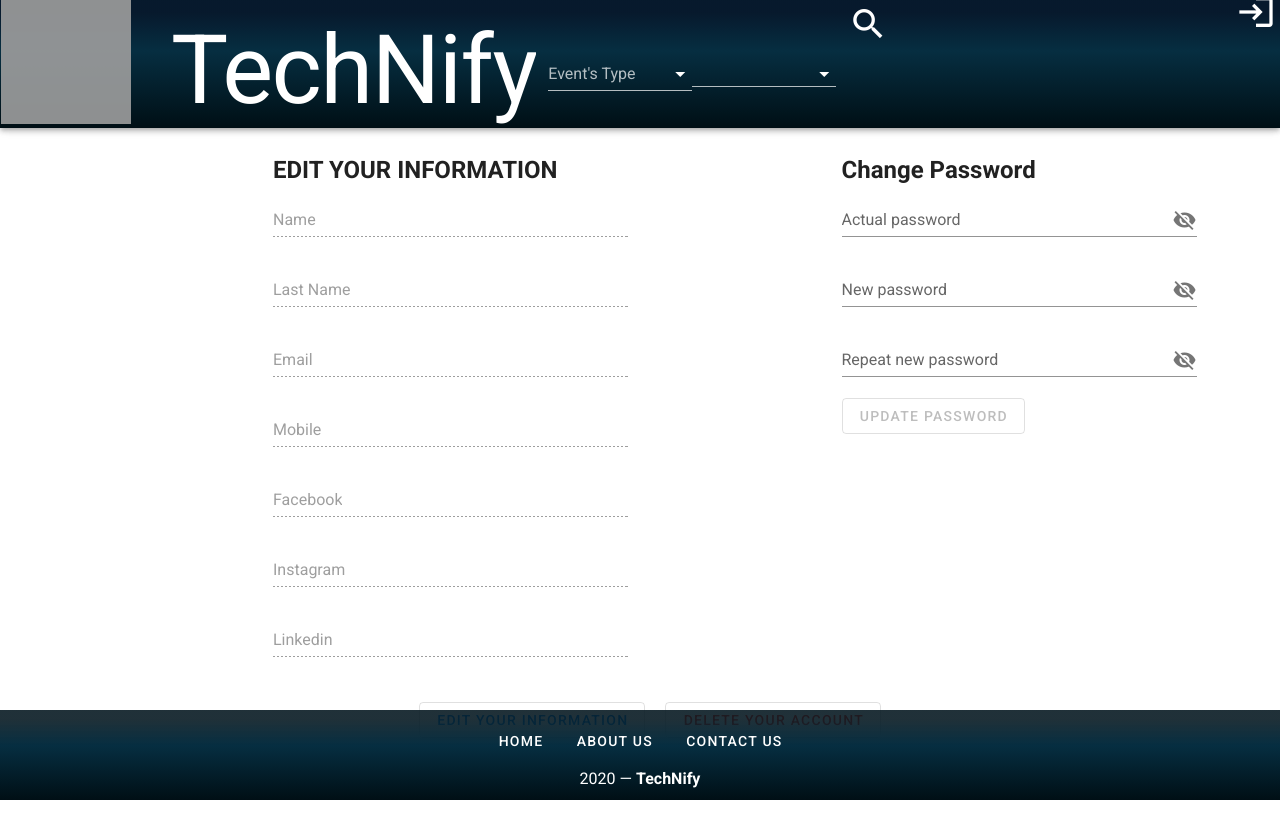
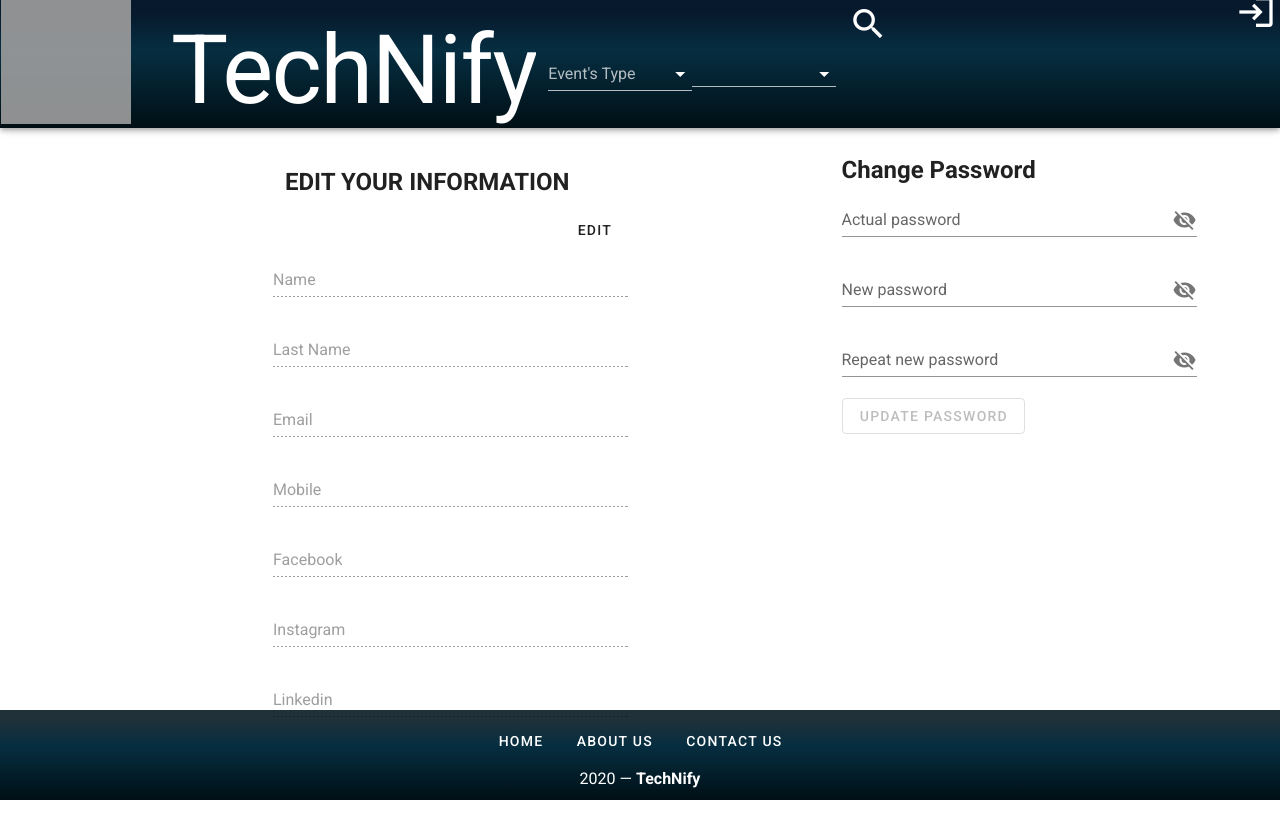
Before and after one commit to marcosm-dev/TechNify_Front, a Vue app: page /profile in a window 1280 px wide. Shown: the top 838 px of the page. Built offline with nearby package versions, Linux system fonts and the light colour scheme; no server answers; grey boxes are pictures that could not be loaded.

Commit message:
Show user info in fileds begin edit Update password Recicle code in App.js

```diff
--- a/src/services/App.js
+++ b/src/services/App.js
@@ -21,7 +21,15 @@ export default {
     })
     return response.data
   },
-
+  async getUserInfo () {
+    console.log('dentro')
+    const response = await API.get('/me', {
+      headers: {
+        token: localStorage.token // eslint-disable-line
+      }
+    })
+    return response.data
+  },
   async getAllEvents (eventType, dates) {
     let url = '/events?'
     if (eventType && dates) {
@@ -117,14 +125,6 @@ export default {
     })
     return response.data
   },
-  async editProfileOrganizer (organizerUpdates) {
-    const response = await API.put('/me', organizerUpdates, {
-      headers: {
-        token: localStorage.token // eslint-disable-line
-      }
-    })
-    return response.data
-  },
   async changePassword (newPassword) {
     console.log(newPassword)
     const response = await API.put('/me/password', newPassword, {
--- a/src/views/OrganizerProfile.vue
+++ b/src/views/OrganizerProfile.vue
@@ -1,21 +1,24 @@
 <template>
 <v-container :class="$vuetify.breakpoint.lgOnly ? 'container-lg fill-height pt-0' : 'fill-height pt-0'" fluid>
   <v-row class="d-flex justify-center mx-auto">
-    <v-col cols="8" md="8" lg="4">
-      <h2>ORGANIZER PROFILE</h2>
+   <v-col cols="8" sm="8" lg="4" class="mx-auto text-end">
+      <v-col align="start">
+      <h2>EDIT YOUR INFORMATION</h2>
+      </v-col>
+      <v-btn text @click="activeEdit">Edit</v-btn>
       <v-form ref="form">
-        <v-text-field disabled v-model="first_name" label="Name"></v-text-field>
-        <v-text-field disabled v-model="last_name" label="Last Name"></v-text-field>
-        <v-text-field disabled v-model="email" label="Email"></v-text-field>
-        <v-text-field disabled v-model="mobile" label="Mobile"></v-text-field>
-        <v-text-field disabled v-model="social_fb" label="Facebook"></v-text-field>
-        <v-text-field disabled v-model="social_it" label="Instagram"></v-text-field>
-        <v-text-field disabled v-model="social_lk" label="Linkedin"></v-text-field>
-        <v-text-field disabled v-model="vatin" label="VATIN"></v-text-field>
-        <v-text-field disabled v-model="business_name" label="business_name"></v-text-field>
-        <v-text-field disabled v-model="organizer_info" label="organizer_info"></v-text-field>
-        <v-text-field disabled v-model="address" label="address"></v-text-field>
-        <v-text-field disabled v-model="zip_code" label="zip_code"></v-text-field>
+        <v-text-field :disabled="edit" v-model="userdb.first_name" label="Name"></v-text-field>
+        <v-text-field :disabled="edit" v-model="userdb.last_name" label="Last Name"></v-text-field>
+        <v-text-field :disabled="edit" v-model="userdb.email" label="Email"></v-text-field>
+        <v-text-field :disabled="edit" v-model="userdb.mobile" label="Mobile"></v-text-field>
+        <v-text-field :disabled="edit" v-model="userdb.social_fb" label="Facebook"></v-text-field>
+        <v-text-field :disabled="edit" v-model="userdb.social_it" label="Instagram"></v-text-field>
+        <v-text-field :disabled="edit" v-model="userdb.VATIN" label="VATIN"></v-text-field>
+        <v-text-field :disabled="edit" v-model="userdb.social_lk" label="Linkedin"></v-text-field>
+        <v-text-field :disabled="edit" v-model="userdb.business_name" label="business_name"></v-text-field>
+        <v-text-field :disabled="edit" v-model="userdb.organizer_info" label="organizer_info"></v-text-field>
+        <v-text-field :disabled="edit" v-model="userdb.address" label="address"></v-text-field>
+        <v-text-field :disabled="edit" v-model="userdb.zip_code" label="zip_code"></v-text-field>
       </v-form>
       </v-col>
 <v-col cols="4">
@@ -64,48 +67,44 @@ import API from '../services/App'
 
 export default {
   data: () => ({
-    first_name: '',
-    last_name: '',
-    email: '',
-    mobile: null,
-    social_fb: '',
-    social_it: '',
-    social_lk: '',
-    vatin: '',
-    business_name: '',
-    organizer_info: '',
-    address: '',
-    zip_code: '',
+    userdb: {},
     show1: false,
     password: '',
     newPassword: '',
     confirmPassword: '',
+    edit: true,
     rules: {
       required: value => !!value || 'Required.',
       min: v => v.length >= 8 || 'Min 8 characters'
     }
 
   }),
+  created () {
+    API.getUserInfo().then(response => {
+      console.log(response)
+      return (this.userdb = response)
+    })
+  },
   methods: {
-    editProfile () {
-      if (this.confirmPassOK) {
+    activeEdit () {
+      this.edit = false
+    },
+    async editProfile () {
+      const userUpdate = {
+        first_name: this.userdb.first_name,
+        last_name: this.userdb.last_name,
+        email: this.userdb.email,
+        mobile: this.userdb.mobile,
+        VATIN: this.userdb.VATIN,
+        business_name: this.userdb.business_name,
+        social_fb: this.userdb.social_fb,
+        social_it: this.userdb.social_it,
+        social_lk: this.userdb.social_lk
+      }
+      await API.updateProfile(userUpdate)
+      if (this.newPassword) {
         this.updatePsw()
       }
-      const organizerUpdate = {
-        first_name: this.first_name,
-        last_name: this.last_name,
-        email: this.email,
-        mobile: this.mobile,
-        social_fb: this.social_fb,
-        social_it: this.social_it,
-        social_lk: this.social_lk,
-        VATIN: this.vatin,
-        business_name: this.business_name,
-        organizer_info: this.organizer_info,
-        address: this.address,
-        zip_code: this.zip_code
-      }
-      API.editProfileOrganizer(organizerUpdate)
     },
     deleteProfile (user) {
       API.deleteProfile(user)
@@ -113,21 +112,21 @@ export default {
     updatePsw () {
       const newPassword = {
         actualPassword: this.password,
-        newPassword: this.confirmPassOK
+        newPassword: this.confirmPassword
       }
       API.changePassword(newPassword)
     }
   },
   computed: {
-     checkFormPsw(){
-       if(this.password.length ===0
-        || this.newPassword.length === 0
-        || this.confirmPassword.length === 0
-        || this.newPassword !== this.confirmPassword) {
-          return true
-        }
+    checkFormPsw () {
+      if (this.password.length === 0 ||
+        this.newPassword.length === 0 ||
+        this.confirmPassword.length === 0 ||
+        this.newPassword !== this.confirmPassword) {
+        return true
+      }
       return false
-     }
+    }
   }
 }
 
--- a/src/views/Profile.vue
+++ b/src/views/Profile.vue
@@ -1,16 +1,19 @@
 <template>
 <v-container>
   <v-row class="d-flex justify-center mx-auto">
-    <v-col cols="8" sm="8" lg="4" class="mx-auto">
+    <v-col cols="8" sm="8" lg="4" class="mx-auto text-end">
+      <v-col align="start">
       <h2>EDIT YOUR INFORMATION</h2>
+      </v-col>
+      <v-btn text @click="activeEdit">Edit</v-btn>
       <v-form ref="form">
-        <v-text-field disabled v-model="userdb.first_name" label="Name"></v-text-field>
-        <v-text-field disabled v-model="userdb.last_name" label="Last Name"></v-text-field>
-        <v-text-field disabled v-model="userdb.email" label="Email"></v-text-field>
-        <v-text-field disabled v-model="userdb.mobile" label="Mobile"></v-text-field>
-        <v-text-field disabled v-model="userdb.social_fb" label="Facebook"></v-text-field>
-        <v-text-field disabled v-model="userdb.social_it" label="Instagram"></v-text-field>
-        <v-text-field disabled v-model="userdb.social_lk" label="Linkedin"></v-text-field>
+        <v-text-field :disabled="edit" v-model="userdb.first_name" label="Name"></v-text-field>
+        <v-text-field :disabled="edit" v-model="userdb.last_name" label="Last Name"></v-text-field>
+        <v-text-field :disabled="edit" v-model="userdb.email" label="Email"></v-text-field>
+        <v-text-field :disabled="edit" v-model="userdb.mobile" label="Mobile"></v-text-field>
+        <v-text-field :disabled="edit" v-model="userdb.social_fb" label="Facebook"></v-text-field>
+        <v-text-field :disabled="edit" v-model="userdb.social_it" label="Instagram"></v-text-field>
+        <v-text-field :disabled="edit" v-model="userdb.social_lk" label="Linkedin"></v-text-field>
       </v-form>
       </v-col>
 <v-col cols="4">
@@ -59,36 +62,35 @@ import API from '../services/App'
 
 export default {
   data: () => ({
-    userdb:{},
-    first_name: '',
-    last_name: '',
-    email: '',
-    mobile: null,
-    social_fb: '',
-    social_it: '',
-    social_lk: '',
+    userdb: {},
     show1: false,
     password: '',
     newPassword: '',
     confirmPassword: '',
+    edit: true,
     rules: {
       required: value => !!value || 'Required.',
       min: v => v.length >= 8 || 'Min 8 characters'
     }
-
   }),
+  created () {
+    API.getUserInfo().then(response => {
+      console.log(response)
+      return (this.userdb = response)
+    })
+  },
   methods: {
-    editProfile () {
+    async editProfile () {
       const userUpdate = {
-        first_name: this.first_name,
-        last_name: this.last_name,
-        email: this.email,
-        mobile: this.mobile,
-        social_fb: this.social_fb,
-        social_it: this.social_it,
-        social_lk: this.social_lk
+        first_name: this.userdb.first_name,
+        last_name: this.userdb.last_name,
+        email: this.userdb.email,
+        mobile: this.userdb.mobile,
+        social_fb: this.userdb.social_fb,
+        social_it: this.userdb.social_it,
+        social_lk: this.userdb.social_lk
       }
-      API.updateProfile(userUpdate)
+      await API.updateProfile(userUpdate)
       if (this.newPassword) {
         this.updatePsw()
       }
@@ -102,14 +104,17 @@ export default {
         newPassword: this.confirmPassword
       }
       API.changePassword(newPassword)
+    },
+    activeEdit () {
+      this.edit = false
     }
   },
   computed: {
-     checkFormPsw(){
-       if(this.password.length ===0
-        || this.newPassword.length === 0
-        || this.confirmPassword.length === 0
-        || this.newPassword !== this.confirmPassword) {
+    checkFormPsw () {
+      if (this.password.length === 0 ||
+        this.newPassword.length === 0 ||
+        this.confirmPassword.length === 0 ||
+        this.newPassword !== this.confirmPassword) {
         return true
       }
       return false
@@ -117,12 +122,3 @@ export default {
   }
 }
 </script>
-
-<style lang="scss" scoped>
-.image {
-  width: 170px;
-}
-.menu {
-  width: 220px;
-}
-</style>
```
Also changed, not shown: cloudinary.js (deleted, +0 -11 lines). Lines whose indentation alone changed are shown as unchanged.
